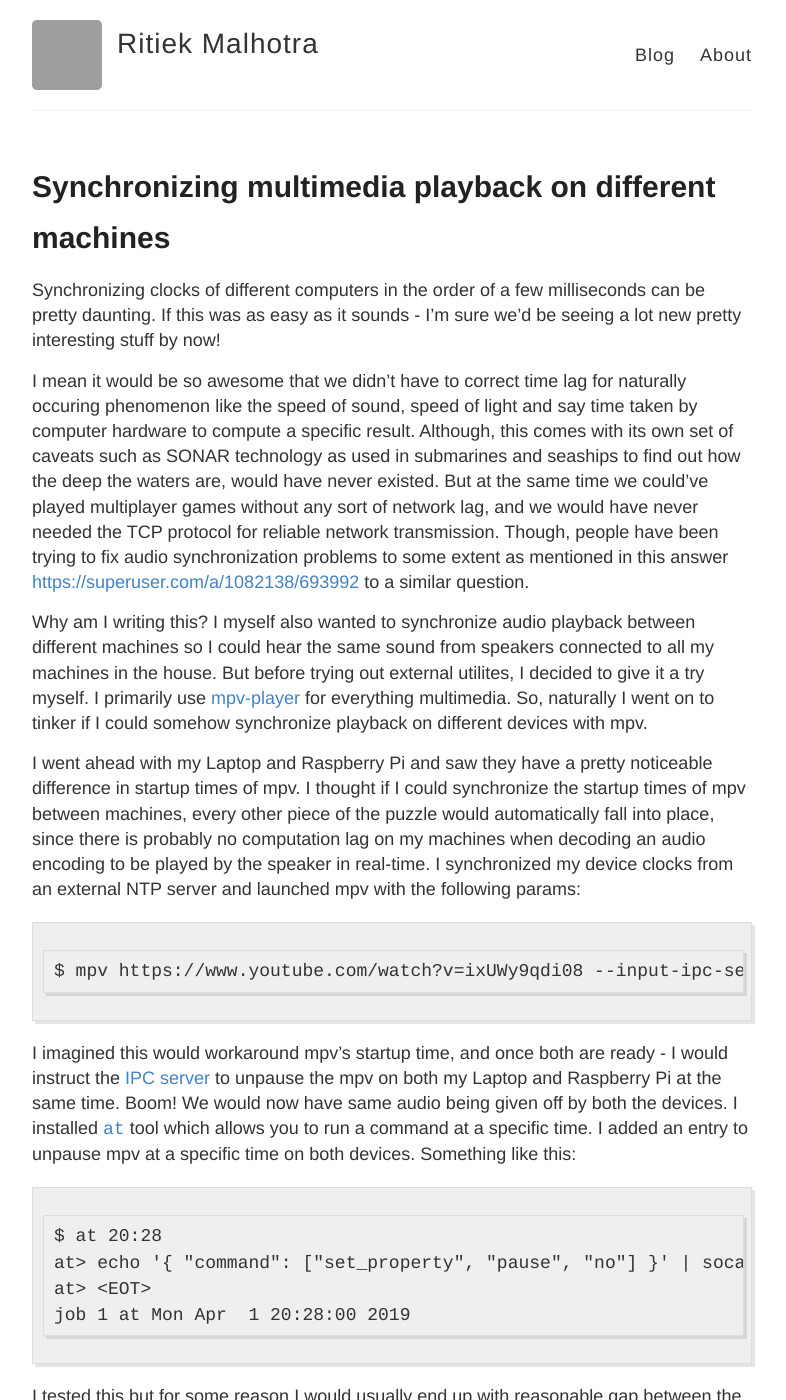
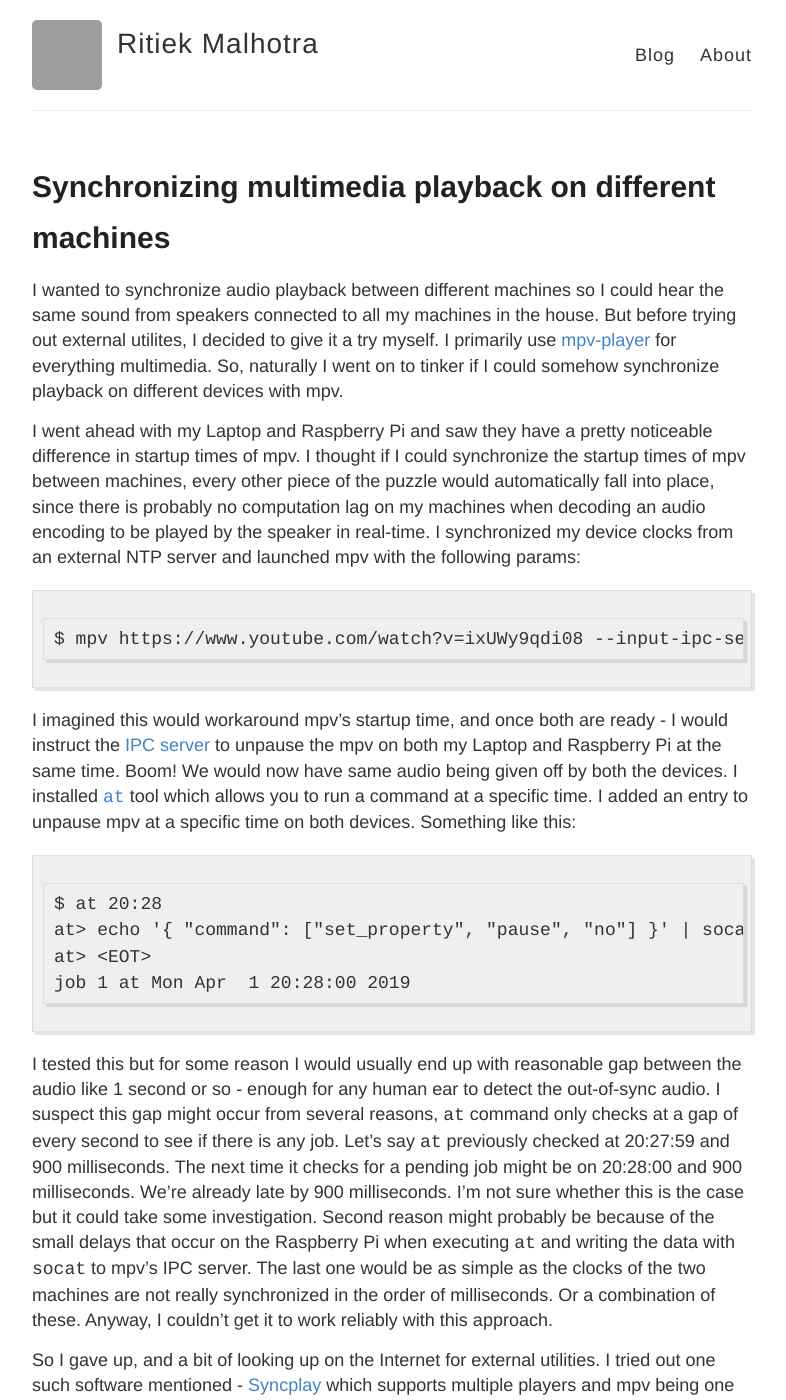
Before and after one commit to ritiek/ritiek.github.io, a Jekyll site: the page built from _posts/2019-04-01-blog-post-12.md, in a window 1280 px wide and 1400 px high. Shown: the whole window, without its empty margins (248-1034 px from the left). Built offline with Jekyll 4.4.1, drawn with Linux system fonts in a browser that asks for light colours; our own code applies the rules of GitHub Pages for plain Markdown files; some of the changed text lies outside the part shown; grey boxes are pictures that could not be loaded.

Commit message:
Cut the nonsense

```diff
--- a/_posts/2019-04-01-blog-post-12.md
+++ b/_posts/2019-04-01-blog-post-12.md
@@ -11,20 +11,7 @@ tags:
   - synchronize
 ---
 
-Synchronizing clocks of different computers in the order of a few milliseconds can be pretty daunting.
-If this was as easy as it sounds - I'm sure we'd be seeing a lot new pretty interesting stuff by now!
-
-I mean it would be so awesome that we didn't have to correct time lag for naturally occuring phenomenon like
-the speed of sound, speed of light and say time taken by computer hardware to compute a specific result.
-Although, this comes with its own set of caveats such as SONAR technology as used in submarines and seaships
-to find out how the deep the waters are, would have never existed.
-But at the same time we could've played multiplayer games without any sort of network lag, and we would have
-never needed the TCP protocol for reliable network transmission.
-Though, people have been trying to fix audio synchronization problems to some extent as mentioned in this answer
-[https://superuser.com/a/1082138/693992](https://superuser.com/a/1082138/693992)
-to a similar question.
-
-Why am I writing this? I myself also wanted to synchronize audio playback between different machines so I could
+I wanted to synchronize audio playback between different machines so I could
 hear the same sound from speakers connected to all my machines in the house.
 But before trying out external utilites, I decided to give it a try myself. I
 primarily use [mpv-player](https://mpv.io/) for everything multimedia. So, naturally I went on to tinker
@@ -61,7 +48,7 @@ writing the data with `socat` to mpv's IPC server. The last one would be as simp
 are not really synchronized in the order of milliseconds. Or a combination of these. Anyway, I couldn't get it to
 work reliably with this approach.
 
-I revisited the answer I mentioned in the first or second paragraph. I tried out one such software mentioned -
+So I gave up, and a bit of looking up on the Internet for external utilities. I tried out one such software mentioned -
 [Syncplay](https://github.com/Syncplay/syncplay/) which supports multiple players and mpv being one of them. `make`
 went without problems. Although, I initially had trouble to get audio-only output working on my headless Raspberry Pi,
 but I found out you could pass additional parameters to the player and disabled the video output (I also created an issue
@@ -85,13 +72,13 @@ can watch the same thing at the same time, as it states:
 > Solution to synchronize video playback across multiple instances of mpv, VLC, MPC-HC, MPC-BE and mplayer2 over the
 > Internet.
 
-Like with most softwares I find cool, I tried to get Syncplay running on my Android with Termux. However, mpv isn't
+Like with most command-line software I find cool, I tried to get Syncplay running on my Android with Termux. However, mpv isn't
 compiled with Lua support when installed with `pkg` on Termux and I didn't want to go through the trouble of
 setting up the toolchain to compile it for Android. Turns out, I just needed to disable loading the Lua script
 as in [https://github.com/ritiek/syncplay/tree/mpv-without-lua-support](https://github.com/ritiek/syncplay/tree/mpv-without-lua-support)
 and somehow everything turned out to be fine!
 
-Either way, I'll keep Syncplay. :)
+Either way, I'll keep Syncplay.
 
 I still haven't dug in the Syncplay codebase deep enough to understand how everything works yet. It might be
 a fun thing to do so in my spare time.
```
